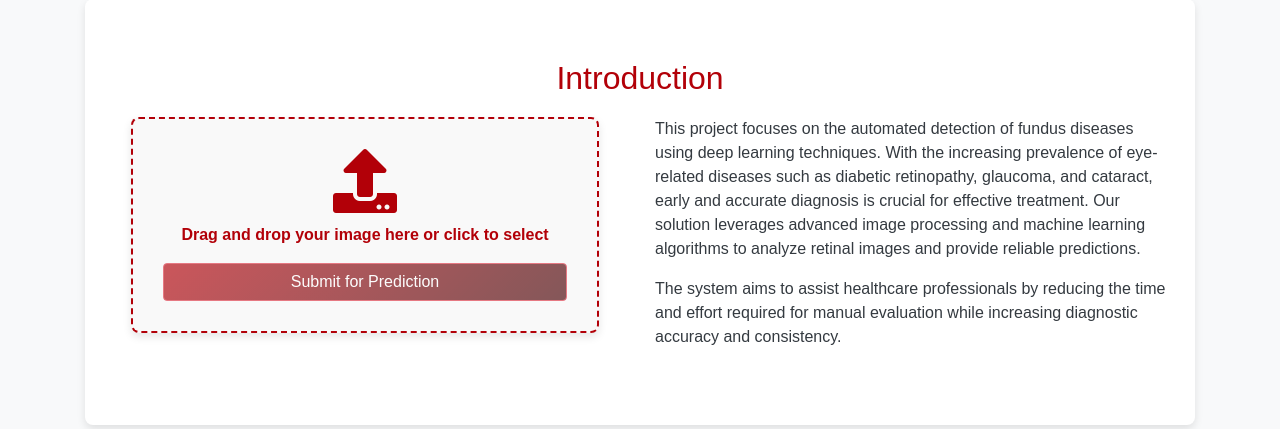
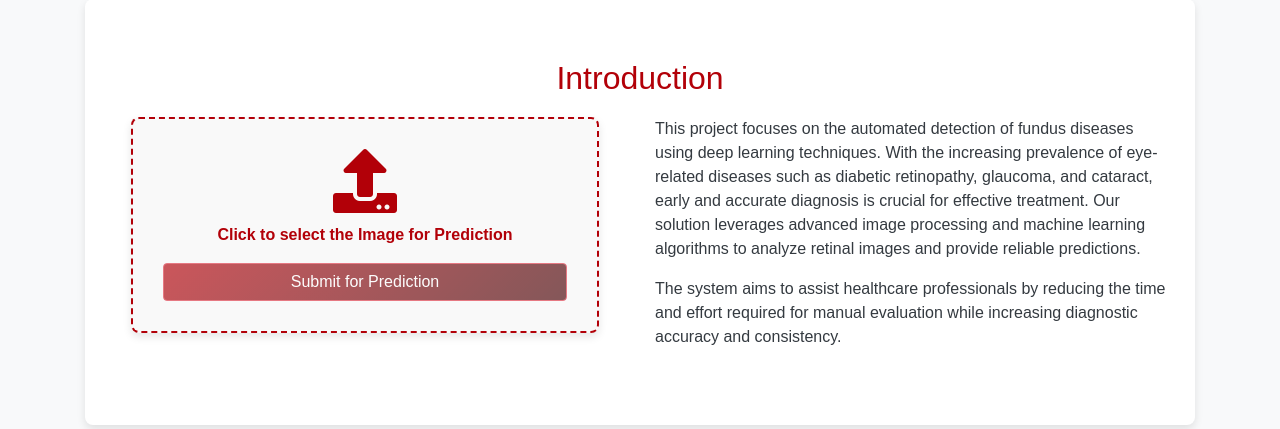
Before and after one commit to sannidhibhat82/fundus_detection, a Django app: page / in a window 1280 px wide. Shown: the part 320-749 px from the top of the page. Run offline with Django 5.2, Linux system fonts and the light colour scheme; some libraries are stand-ins or nearby versions.

Commit message:
Update upload.html

```diff
--- a/template/upload.html
+++ b/template/upload.html
@@ -9,7 +9,7 @@
         <div class="col-md-6">
             <div class="upload-container" id="uploadContainer">
                 <i class="fas fa-upload upload-icon"></i>
-                <p class="upload-text">Drag and drop your image here or click to select</p>
+                <p class="upload-text">Click to select the Image for Prediction</p>
                 <form id="uploadForm" method="post" enctype="multipart/form-data">
                     {% csrf_token %}
                     <input type="file" accept="image/*" id="imageUpload" name="image" required>
```
